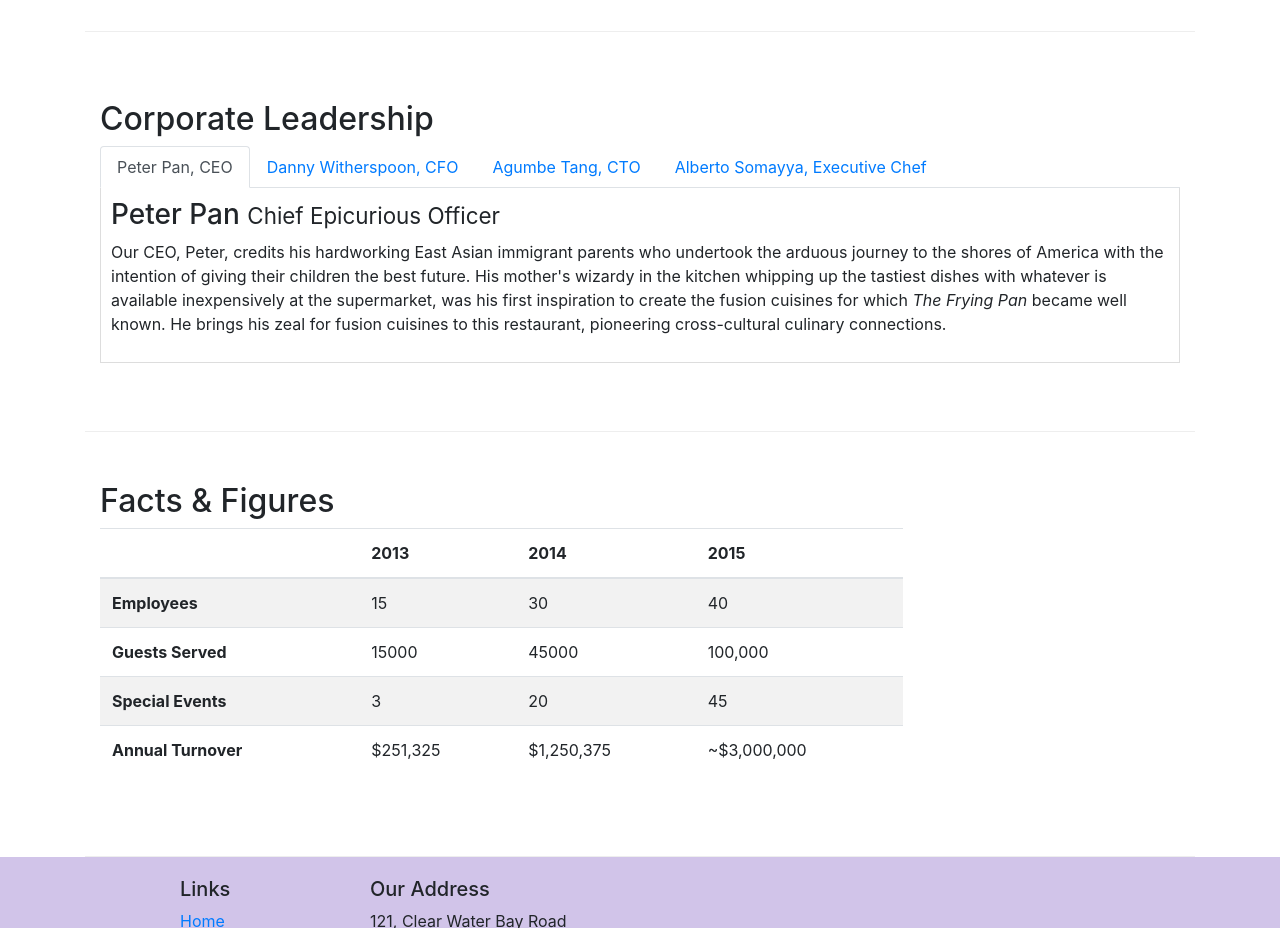
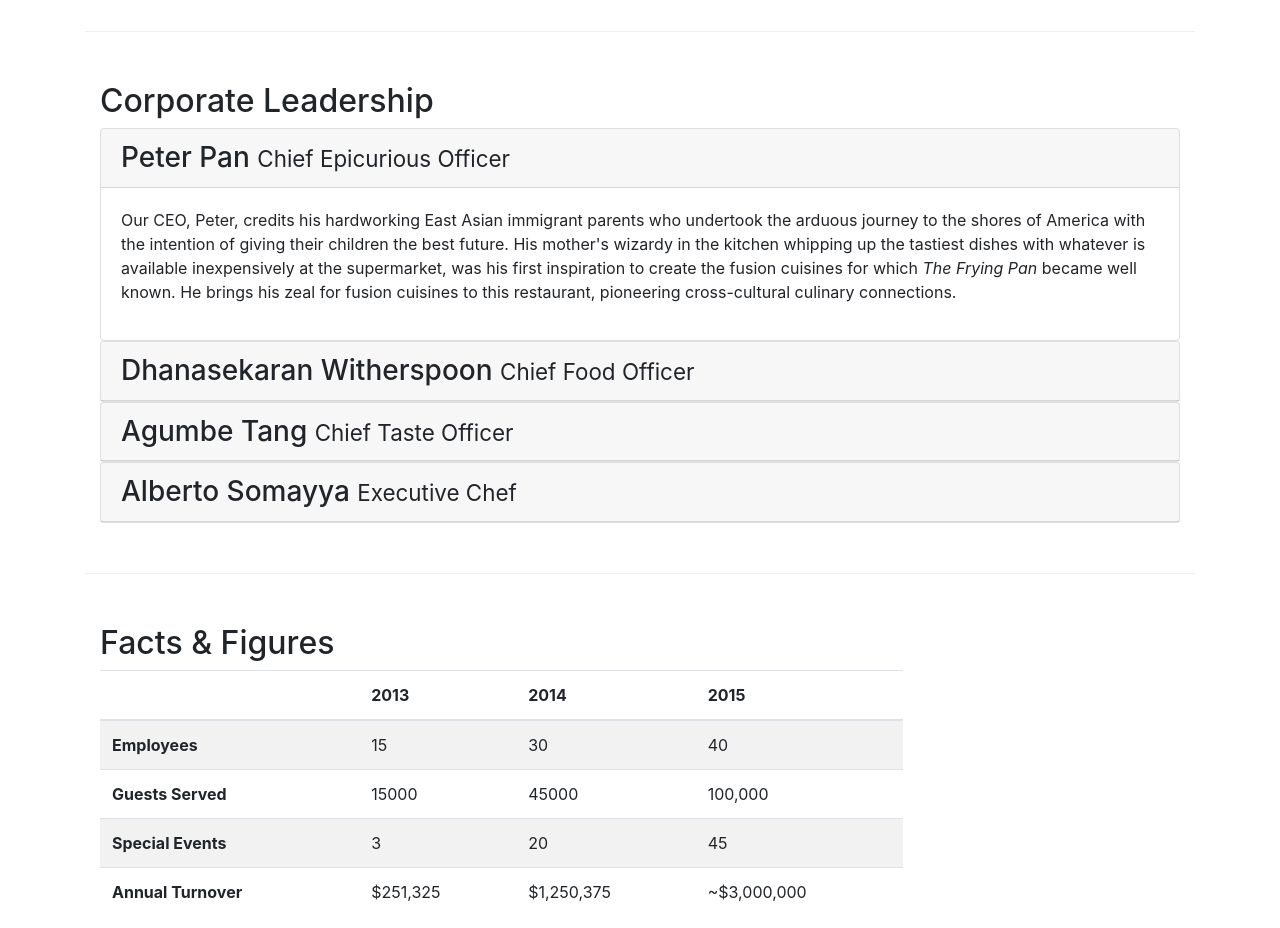
Before and after one commit to psycopath9640/conFusion, a website: page aboutus.html in a window 1280 px wide. Shown: the part 940-1868 px from the top of the page. Drawn offline with nearby package versions, Linux system fonts and the light colour scheme.

Commit message:
accordion

```diff
--- a/aboutus.html
+++ b/aboutus.html
@@ -99,36 +99,68 @@
             <div class="col-12 col-sm-12">
                 <h2>Corporate Leadership</h2>
 
-                <ul class="nav nav-tabs">
-                    <li class="nav-item">
-                        <a class="nav-link active" href="#peter" role="tab" data-toggle="tab">Peter Pan, CEO</a>
-                    </li>
-                    <li class="nav-item">
-                        <a class="nav-link" href="#danny" role="tab" data-toggle="tab">Danny Witherspoon, CFO</a>
-                    </li>
-                    <li class="nav-item">
-                        <a class="nav-link" href="#agumbe" role="tab" data-toggle="tab">Agumbe Tang, CTO</a>
-                    </li>
-                    <li class="nav-item">
-                        <a class="nav-link" href="#alberto" role="tab" data-toggle="tab">Alberto Somayya, Executive Chef</a>
-                    </li>
-                </ul>
-                <div class="tab-content">
-                    <div role="tabpanel" class="tab-pane fade show active" id="peter">
-                        <h3>Peter Pan <small>Chief Epicurious Officer</small></h3>
-                        <div class="d-none d-sm-block"><p>Our CEO, Peter, credits his hardworking East Asian immigrant parents who undertook the arduous journey to the shores of America with the intention of giving their children the best future. His mother's wizardy in the kitchen whipping up the tastiest dishes with whatever is available inexpensively at the supermarket, was his first inspiration to create the fusion cuisines for which <em>The Frying Pan</em> became well known. He brings his zeal for fusion cuisines to this restaurant, pioneering cross-cultural culinary connections.</p></div>
+                <div id="accordion">
+                    <div class="card">
+                        <div class="card-header" role="tab" id="peterhead">
+                            <h3 class="mb-0">
+                                <a data-toggle="collapse" data-target="#peterhead">
+                                    Peter Pan <small>Chief Epicurious Officer</small>
+                                </a>
+                            </h3>
+                        </div>
+                        <div role="tabpanel" class="collapse show" id="peter" data-parent="#accordion">
+                            <div class="card-body">
+                                <p class="d-none d-sm-block">Our CEO, Peter, credits his hardworking East Asian immigrant parents who undertook the arduous journey to the shores of America with the intention of giving their children the best future. His mother's wizardy in the kitchen whipping up the tastiest dishes with whatever is available inexpensively at the supermarket, was his first inspiration to create the fusion cuisines for which <em>The Frying Pan</em> became well known. He brings his zeal for fusion cuisines to this restaurant, pioneering cross-cultural culinary connections.</p>
+                            </div>
+                        </div>
                     </div>
-                    <div role="tabpanel" class="tab-pane fade" id="danny">
-                        <h3>Dhanasekaran Witherspoon <small>Chief Food Officer</small></h3>
-                        <div class="d-none d-sm-block"><p>Our CFO, Danny, as he is affectionately referred to by his colleagues, comes from a long established family tradition in farming and produce. His experiences growing up on a farm in the Australian outback gave him great appreciation for varieties of food sources. As he puts it in his own words, <em>Everything that runs, wins, and everything that stays, pays!</em></p></div>
+                    <div class="card">
+                        <div class="card-header" role="tab" id="dannyhead">
+                            <h3 class="mb-0">
+                                <a clss="collapsed" data-toggle="collapse" data-target="#danny">
+                                    Dhanasekaran Witherspoon <small>Chief Food Officer</small>
+                                </a>
+                            </h3>
+                        </div>
+                        <div class="collapse" id="danny" data-parent="#accordion">
+                            <div class="card-body">
+                                <p class="d-none d-sm-block">
+                                    Our CFO, Danny, as he is affectionately referred to by his colleagues, comes from a long established family tradition in farming and produce. His experiences growing up on a farm in the Australian outback gave him great appreciation for varieties of food sources. As he puts it in his own words, <em>Everything that runs, wins, and everything that stays, pays!</em>
+                                </p>
+                            </div>
+                        </div>
                     </div>
-                    <div role="tabpanel" class="tab-pane fade" id="agumbe">
-                        <h3>Agumbe Tang <small>Chief Taste Officer</small></h3>
-                        <div class="d-none d-sm-block"><p>Blessed with the most discerning gustatory sense, Agumbe, our CTO, personally ensures that every dish that we serve meets his exacting tastes. Our chefs dread the tongue lashing that ensues if their dish does not meet his exacting standards. He lives by his motto, <em>You click only if you survive my lick.</em></p></div>
+                    <div class="card">
+                        <div class="card-header" role="tab" id="agumbehead">
+                            <h3 class="mb-0">
+                                <a class="collapsed" data-toggle="collapse" data-target="#agumbe">
+                                    Agumbe Tang <small>Chief Taste Officer</small>
+                                </a>
+                            </h3>
+                        </div>
+                        <div class="collapse" id="agumbe" data-parent="#accordion">
+                            <div class="card-body">
+                                <p class="d-none d-sm-block">
+                                    Blessed with the most discerning gustatory sense, Agumbe, our CTO, personally ensures that every dish that we serve meets his exacting tastes. Our chefs dread the tongue lashing that ensues if their dish does not meet his exacting standards. He lives by his motto, <em>You click only if you survive my lick.</em>
+                                </p>
+                            </div>
+                        </div>
                     </div>
-                    <div role="tabpanel" class="tab-pane fade" id="alberto">
-                        <h3>Alberto Somayya <small>Executive Chef</small></h3>
-                        <div class="d-none d-sm-block"><p>Award winning three-star Michelin chef with wide International experience having worked closely with whos-who in the culinary world, he specializes in creating mouthwatering Indo-Italian fusion experiences. He says, <em>Put together the cuisines from the two craziest cultures, and you get a winning hit! Amma Mia!</em></p></div>
+                    <div class="card">
+                        <div class="card-header" role="tab" id="albertohead">
+                            <h3 class="mb-0">
+                                <a class="collapsed" data-toggle="collapse" data-target="#alberto">
+                                    Alberto Somayya <small>Executive Chef</small>
+                                </a>
+                            </h3>
+                        </div>
+                        <div class="collapse" id="alberto" data-parent="#accordion">
+                            <div class="card-body">
+                                <p class="d-none d-sm-block">
+                                    Award winning three-star Michelin chef with wide International experience having worked closely with whos-who in the culinary world, he specializes in creating mouthwatering Indo-Italian fusion experiences. He says, <em>Put together the cuisines from the two craziest cultures, and you get a winning hit! Amma Mia!</em>
+                                </p>
+                            </div>
+                        </div>
                     </div>
                 </div>
             </div>
```
